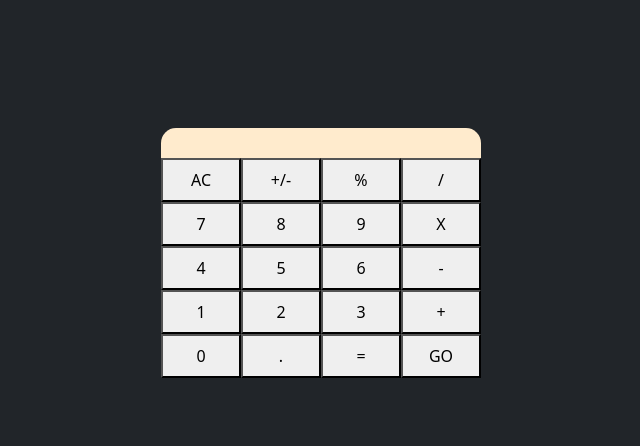
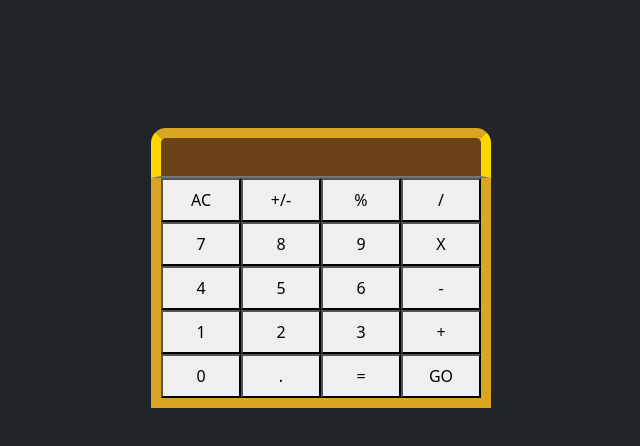
Before and after one commit to arikarim/Calculator, a React (Create React App) app: page / in a window 1280 px wide. Shown: the top 446 px of the page, without its empty margins (319-959 px from the left). Built offline with nearby package versions, Linux system fonts and the light colour scheme.

Commit message:
Add border for the container

```diff
--- a/src/App.css
+++ b/src/App.css
@@ -13,15 +13,25 @@ body {
 }
 
 .parent {
-  width: 320px;
+  width: 340px;
   padding-bottom: 10px;
 }
 
 .input {
-  height: 30px;
-  background-color: blanchedalmond;
+  border-top: 10px solid goldenrod;
+  border-left: 10px solid gold;
+  border-right: 10px solid gold;
+  height: 50px;
+  width: 340px;
+  background-color: rgb(107, 65, 24);
   border-top-left-radius: 15px;
   border-top-right-radius: 15px;
+}
+
+.buttonP {
+  border-bottom: 10px solid goldenrod;
+  border-left: 10px solid goldenrod;
+  border-right: 10px solid goldenrod;
 }
 
 .cont {
--- a/src/components/App.js
+++ b/src/components/App.js
@@ -44,10 +44,10 @@ class App extends Component {
     }
     return (
       <div className="col-2 mx-auto text-end parent">
-        <div className="py-1 input">
-          <Display className="" result={result} />
-        </div>
-        <ButtonPanel clickHandler={this.handleClick} />
+        {/* <div className="py-1 input"> */}
+        <Display className="input" result={result} />
+        {/* </div> */}
+        <ButtonPanel className="buttonP" clickHandler={this.handleClick} />
       </div>
     );
   }
--- a/src/components/ButtonPanel.js
+++ b/src/components/ButtonPanel.js
@@ -3,7 +3,7 @@ import PropTypes from 'prop-types';
 import Button from './Button';
 
 const ButtonPanel = (props) => (
-  <div>
+  <div className="buttonP">
     <div className="d-flex">
       <Button name="AC" handleClick={() => props.clickHandler('AC')} />
       <Button name="+/-" handleClick={() => props.clickHandler('+/-')} />
--- a/src/components/Display.js
+++ b/src/components/Display.js
@@ -1,7 +1,7 @@
 import React from 'react';
 import PropTypes from 'prop-types';
 
-const Display = ({ result }) => <div>{result}</div>;
+const Display = ({ result }) => <input className="input text-end" value={result} />;
 
 Display.defaultProps = {
   result: '0',
```
